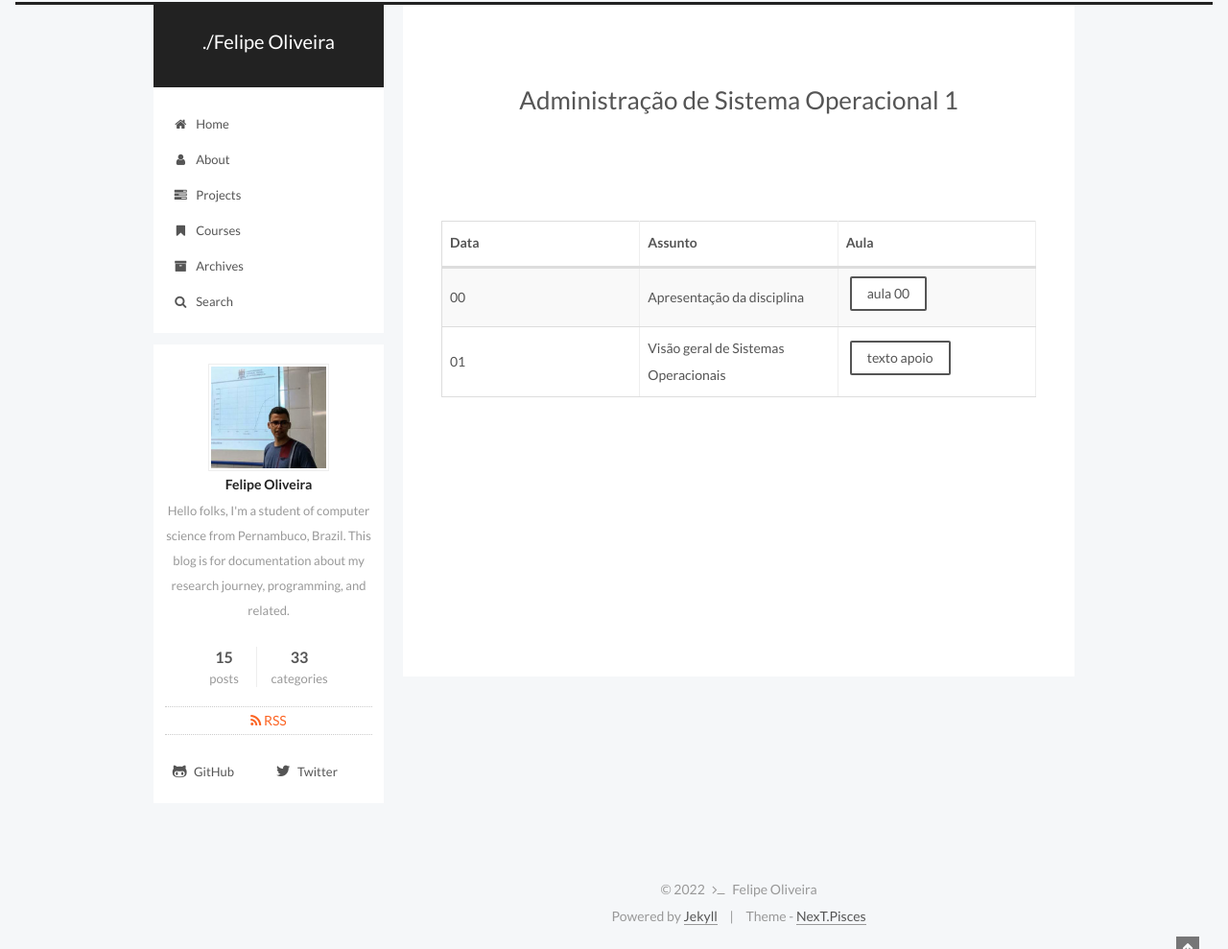
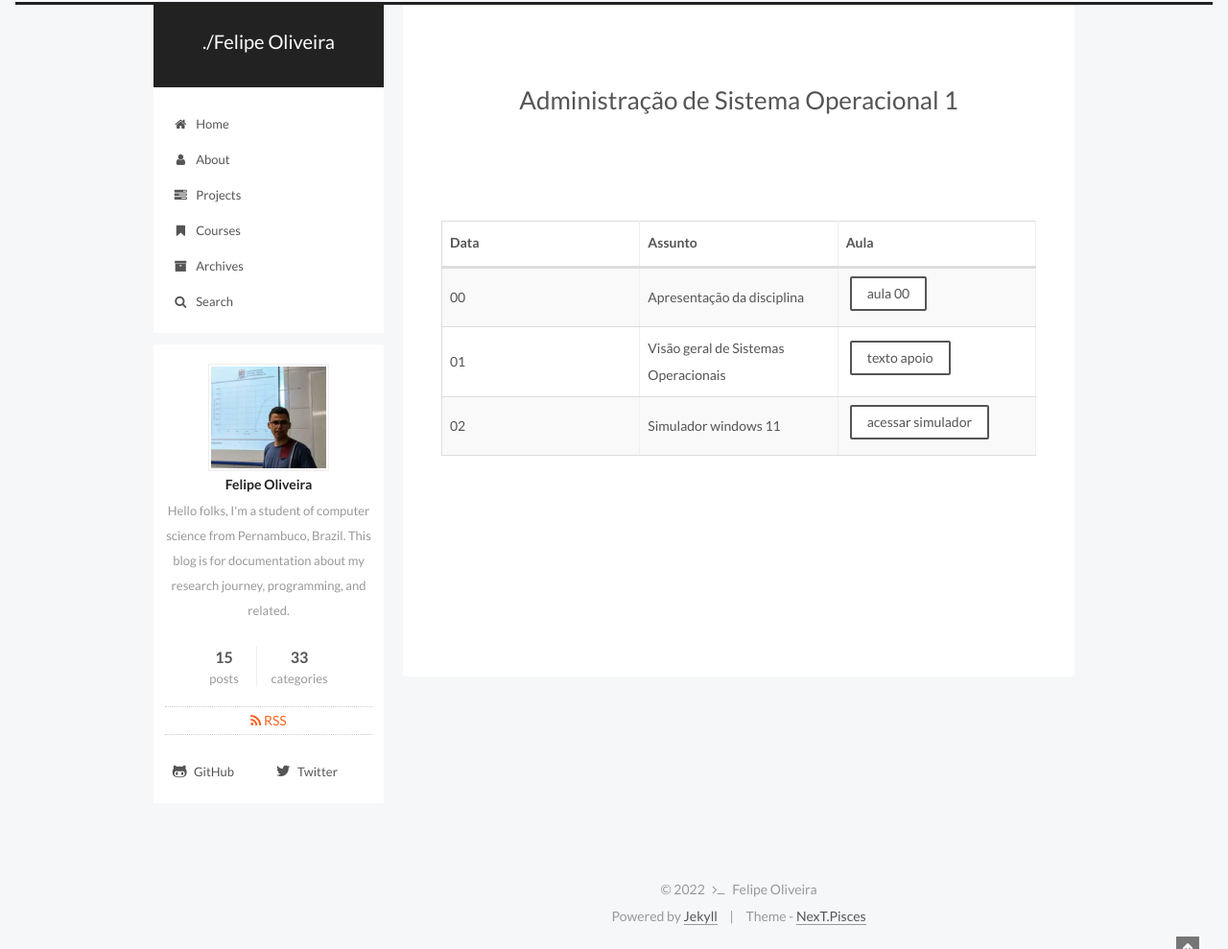
Before and after one commit to fdoliv/fdoliv.github.io, a Jekyll site: the page built from courses/aso1/index.md, in a window 1280 px wide. Shown: the whole page at 96% size. Built offline with Jekyll 4.4.1, drawn with Linux system fonts in a browser that asks for light colours.

Commit message:
simulador windows 11

```diff
--- a/courses/aso1/index.md
+++ b/courses/aso1/index.md
@@ -15,3 +15,4 @@ comments: false
 | -- | ------------ | --- |
 | 00 | Apresentação da disciplina |  <a href="{{ site.url }}/assets/arquivos/did/aula00-did.pdf" target="blank" class="btn">aula 00</a> |
 | 01 | Visão geral de Sistemas Operacionais |  <a href="{{ site.url }}/assets/arquivos/aso1/aso1-texto01.pdf" target="blank" class="btn">texto apoio</a> |
+| 02 | Simulador windows 11 |  <a href="https://win11.blueedge.me/" target="blank" class="btn">acessar simulador</a> |
```
